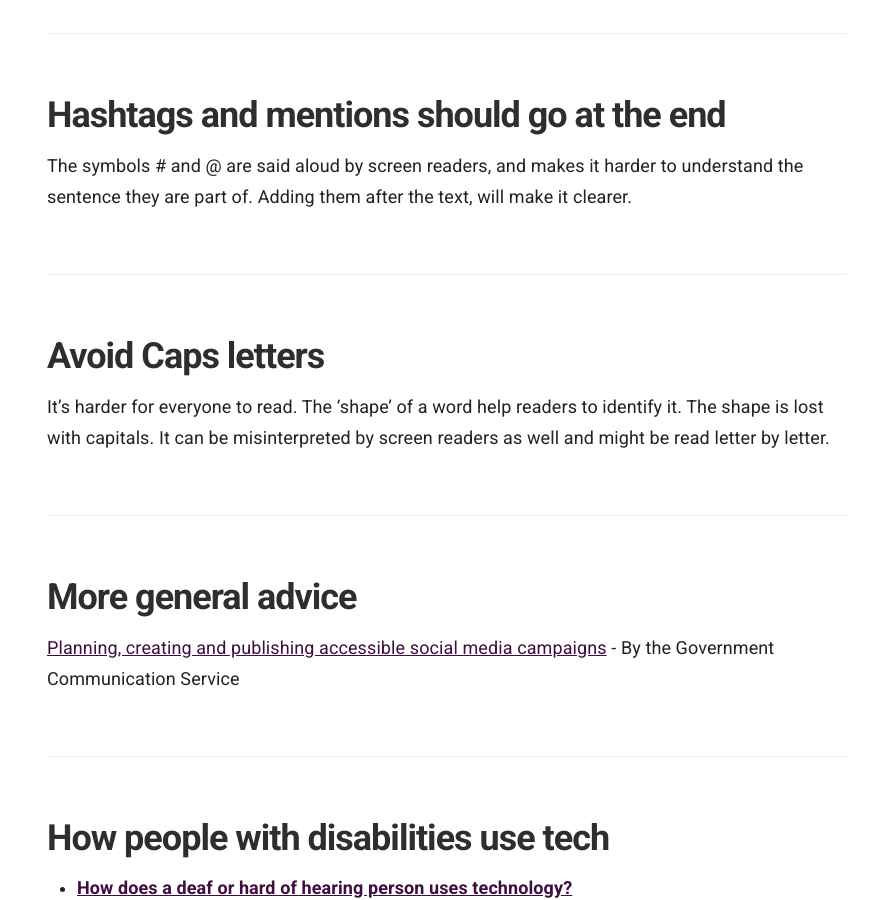
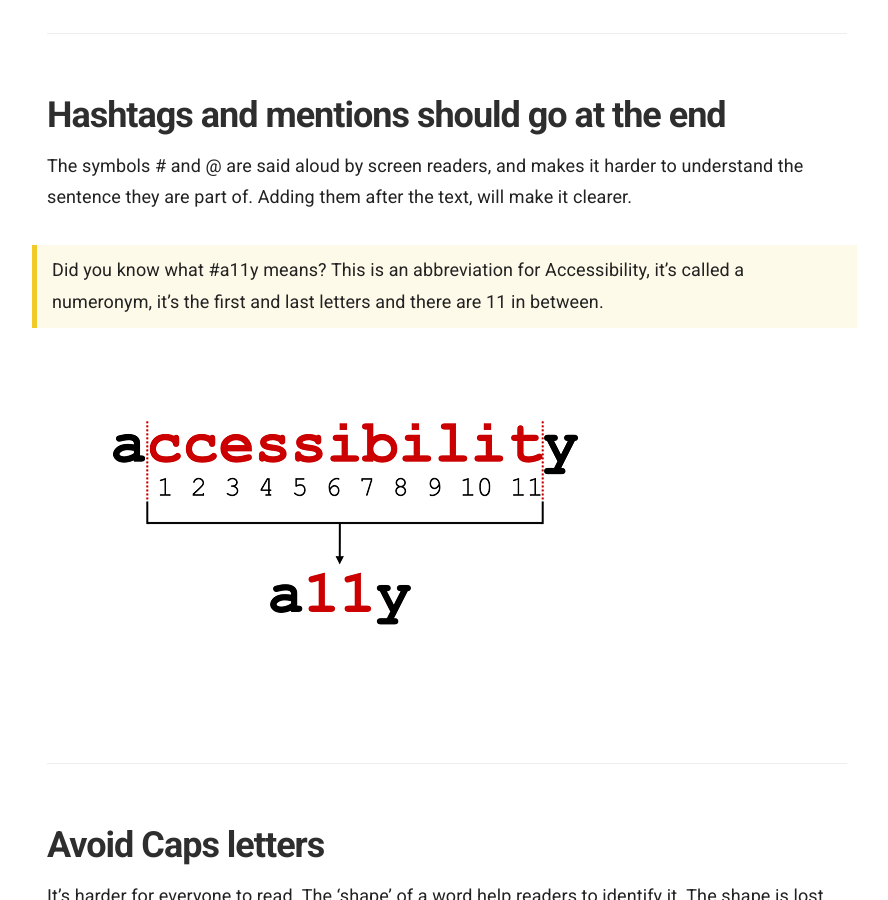
Before and after one commit to numbat70/inclusion2021, a Jekyll site: the page built from _docs/accessibility/social-media.md, in a window 1280 px wide and 900 px high, scrolled down 2158 px. Shown: the whole window, without its empty margins (343-1231 px from the left). Built offline with Jekyll 4.4.1, drawn with Linux system fonts in a browser that asks for light colours.

Commit message:
SK - add the a11y reference

```diff
--- a/_docs/accessibility/social-media.md
+++ b/_docs/accessibility/social-media.md
@@ -42,6 +42,12 @@ We should try not to use them too much. They are read aloud by screen readers. F
 ## Hashtags and mentions should go at the end
 The symbols # and @ are said aloud by screen readers, and makes it harder to understand the sentence they are part of. Adding them after the text, will make it clearer.
 
+> Did you know what #a11y means? This is an abbreviation for Accessibility, it's called a numeronym, it's the first and last letters and there are 11 in between.
+
+![diagram explaining a11y with the number from 1 to 11 undern the central letters](/inclusion/accessibility/files/a11y.png)
+
+
+
 ## Avoid Caps letters
 It’s harder for everyone to read. The ‘shape’ of a word help readers to identify it. The shape is lost with capitals. It can be misinterpreted by screen readers as well and might be read letter by letter.
 
```
